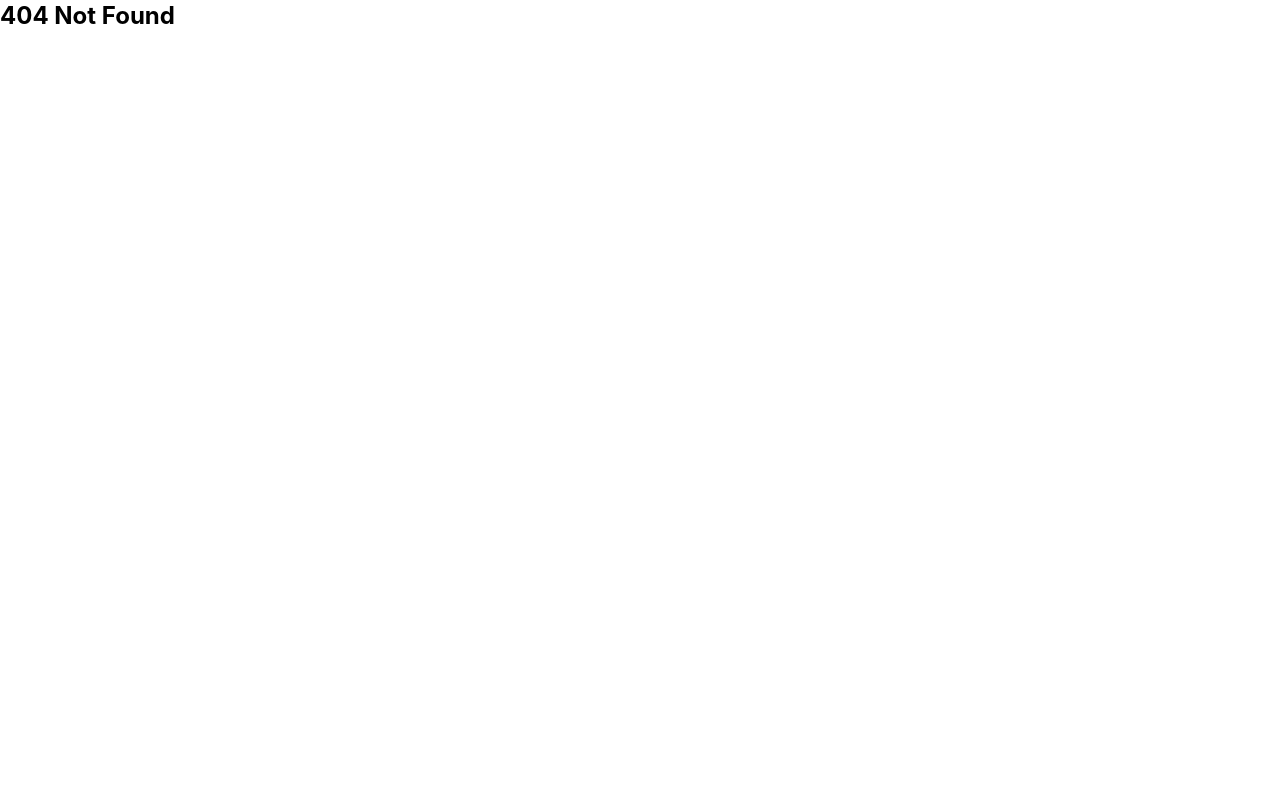
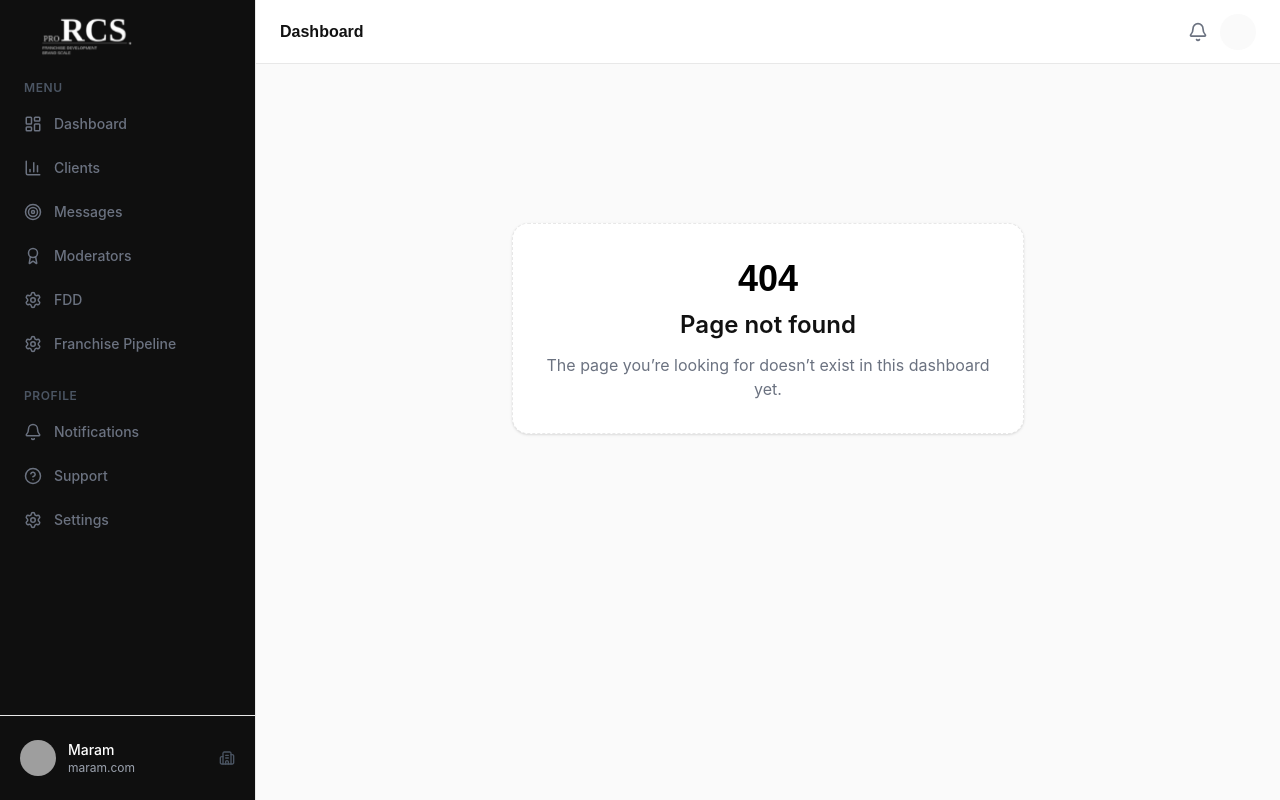
Before and after one commit to hamza-nafasat/rcs-frontend, a React (Vite) app: page /dashboard/messages in a window 1280 px wide. Before the commit this address had no page. Built offline with nearby package versions, Linux system fonts and the light colour scheme; grey boxes are pictures that could not be loaded.

Commit message:
Sidebar routes updated and Dashboard PAge not found created

```diff
--- a/src/App.jsx
+++ b/src/App.jsx
@@ -6,6 +6,7 @@ import ForgetPassword from "./pages/auth/ForgetPassword";
 import CheckEmail from "./pages/auth/CheckEmail";
 import PasswordReset from "./pages/auth/PasswordReset";
 import Dashboard from "./components/layouts/Dashboard";
+import DashboardNotFound from "./components/layouts/DashboardNotFound";
 
 const App = () => {
   return (
@@ -20,12 +21,8 @@ const App = () => {
 
         <Route path="/dashboard" element={<Dashboard />}>
           <Route index element={<h2 className="heading-lg">Dashboard</h2>} />
+          <Route path="*" element={<DashboardNotFound />} />
         </Route>
-
-        <Route
-          path="*"
-          element={<h2 className="heading-lg">404 Not Found</h2>}
-        />
       </Routes>
     </BrowserRouter>
   );
--- /dev/null
+++ b/src/components/layouts/DashboardNotFound.jsx
@@ -0,0 +1,25 @@
+// import { Link } from "react-router-dom";
+
+const DashboardNotFound = () => {
+  return (
+    <div className="flex min-h-[60vh] items-center justify-center">
+      <div className="max-w-lg rounded-2xl border border-dashed border-(--color-border) bg-white p-8 text-center shadow-sm">
+        <p className="mb-2 heading-xl">404</p>
+        <h2 className="text-2xl font-semibold text-[#111111]">
+          Page not found
+        </h2>
+        <p className="mt-3  text-secondary">
+          The page you’re looking for doesn’t exist in this dashboard yet.
+        </p>
+        {/* <Link
+          to="/dashboard"
+          className="mt-6 inline-flex items-center rounded-xl bg-primary px-4 py-2 text-sm font-medium text-primary"
+        >
+          Back to dashboard
+        </Link> */}
+      </div>
+    </div>
+  );
+};
+
+export default DashboardNotFound;
--- a/src/components/layouts/Sidebar.jsx
+++ b/src/components/layouts/Sidebar.jsx
@@ -17,8 +17,12 @@ const navItems = [
   { label: "Clients", to: "/dashboard/analytics", icon: BarChart3 },
   { label: "Messages", to: "/dashboard/targets", icon: Target },
   { label: "Moderators", to: "/dashboard/badges", icon: Award },
-  { label: "FDD", to: "/dashboard/settings", icon: Settings },
-  { label: "Franchise Pipeline", to: "/dashboard/settings", icon: Settings },
+  { label: "FDD", to: "/dashboard/fdd", icon: Settings },
+  {
+    label: "Franchise Pipeline",
+    to: "/dashboard/franchise-pipeline",
+    icon: Settings,
+  },
 ];
 
 const profileItems = [
```
